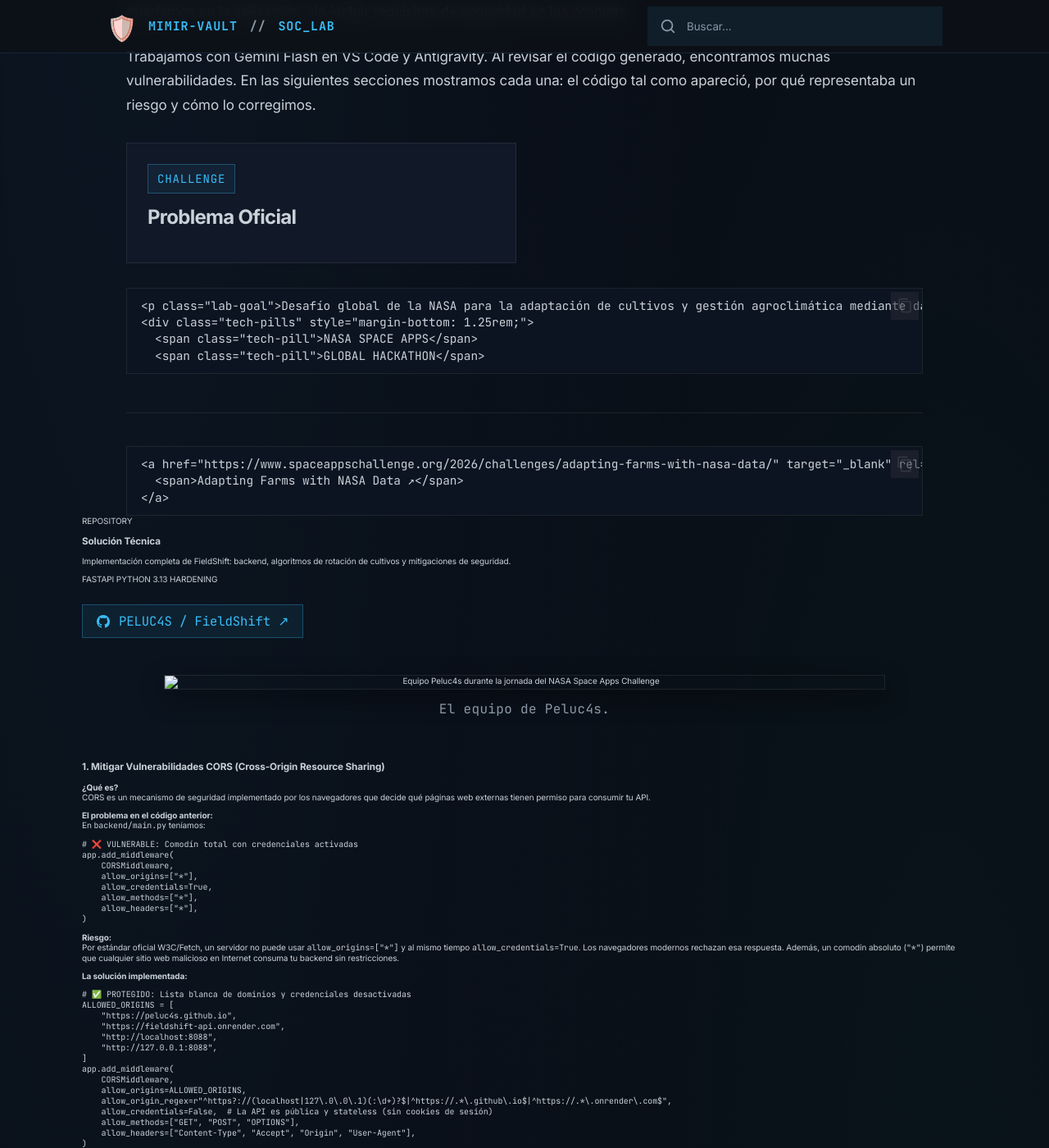
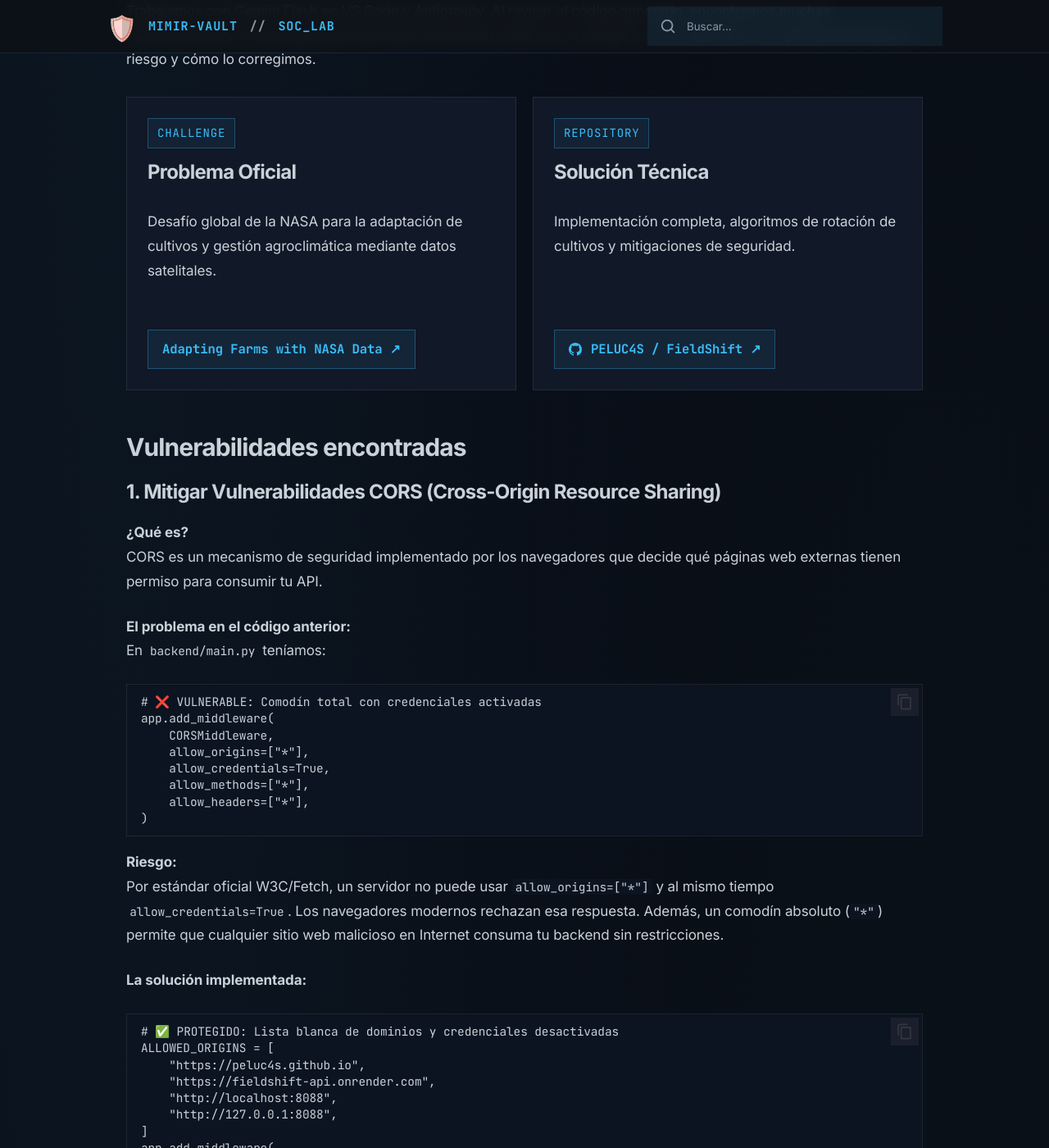
Before and after one commit to PELUC4S/Mimir-Vault, an MkDocs documentation site: the page built from docs/labs/nasa-hackaton.md, in a window 1280 px wide and 1400 px high, scrolled down 518 px. Shown: the whole window at 82% size. Built offline with MkDocs 1.6.1 and Material for MkDocs 9.7.7, drawn with Linux system fonts in a browser that asks for light colours; comment, search, counter and statistics services are not loaded; some of the changed text lies outside the part shown.

Commit message:
fix(labs): corrige renderizado de divs, titulo h1 y posiciona foto al final

```diff
--- a/docs/labs/nasa-hackaton.md
+++ b/docs/labs/nasa-hackaton.md
@@ -1,59 +1,46 @@
-<div class="profile-hero" markdown="1">
 
 <div style="text-align: center; margin-bottom: 1.75rem;">
   <img src="../assets/img/nasa-space-apps-logo.png" alt="NASA Space Apps Challenge" style="max-width: 440px; width: 100%; height: auto; filter: drop-shadow(0 0 14px rgba(56, 189, 248, 0.25));">
 </div>
 
-## Peluc4s to the <span class="title-highlight">Moon</span>
+<h1>Peluc4s to the <span class="title-highlight">Moon</span></h1>
 
-<p class="profile-bio">Durante el Space Apps Challenge nos propusimos resolver un problema real usando las APIs de la NASA. Como estudiantes de ciberseguridad (Universidad Provincial de Córdoba), decidimos aprovechar la ocasión para practicar algo que suele quedar en segundo plano: diseñar software pensando en la seguridad desde el principio, no como un paso posterior.</p>
+Durante el Space Apps Challenge nos propusimos resolver un problema real usando las APIs de la NASA. Como estudiantes de ciberseguridad (Universidad Provincial de Córdoba), decidimos aprovechar la ocasión para practicar algo que suele quedar en segundo plano: diseñar software pensando en la seguridad desde el principio, no como un paso posterior.
 
-<p>Para avanzar más rápido con el desarrollo, usamos asistentes de IA para generar parte del código. Nos interesaba saber qué tan seguro era ese código cuando lo pedíamos de la forma más habitual: describiendo las funcionalidades que queríamos en la aplicación, sin incluir requisitos de seguridad en los prompts.</p>
+Para avanzar más rápido con el desarrollo, usamos asistentes de IA para generar parte del código. Nos interesaba saber qué tan seguro era ese código cuando lo pedíamos de la forma más habitual: describiendo las funcionalidades que queríamos en la aplicación, sin incluir requisitos de seguridad en los prompts.
 
-<p>Trabajamos con Gemini Flash en VS Code y Antigravity. Al revisar el código generado, encontramos muchas vulnerabilidades. En las siguientes secciones mostramos cada una: el código tal como apareció, por qué representaba un riesgo y cómo lo corregimos.</p>
+Trabajamos con Gemini Flash en VS Code y Antigravity. Al revisar el código generado, encontramos muchas vulnerabilidades. En las siguientes secciones mostramos cada una: el código tal como apareció, por qué representaba un riesgo y cómo lo corregimos.
 
 <div class="lab-grid">
-  <article class="lab-card">
-    <span class="badge">CHALLENGE</span>
-    <div class="lab-header">
-      <h3>Problema Oficial</h3>
-    </div>
-    <p class="lab-goal">Desafío global de la NASA para la adaptación de cultivos y gestión agroclimática mediante datos satelitales.</p>
-    <div class="tech-pills" style="margin-bottom: 1.25rem;">
-      <span class="tech-pill">NASA SPACE APPS</span>
-      <span class="tech-pill">GLOBAL HACKATHON</span>
-    </div>
-    <a href="https://www.spaceappschallenge.org/2026/challenges/adapting-farms-with-nasa-data/" target="_blank" rel="noopener" style="display: inline-flex; align-items: center; gap: 0.5rem; margin-top: auto; padding: 0.45rem 0.85rem; color: #38bdf8; background: rgba(56, 189, 248, 0.08); border: 1px solid rgba(56, 189, 248, 0.3); border-radius: 4px; font-family: 'JetBrains Mono', monospace; font-size: 0.78rem; text-decoration: none; width: fit-content;">
-      <span>Adapting Farms with NASA Data ↗</span>
-    </a>
-  </article>
+<article class="lab-card">
+<span class="badge">CHALLENGE</span>
+<div class="lab-header">
+<h3>Problema Oficial</h3>
+</div>
+<p class="lab-goal">Desafío global de la NASA para la adaptación de cultivos y gestión agroclimática mediante datos satelitales.</p>
+<div class="tech-pills" style="margin-bottom: 1.25rem;">
+</div>
+<a href="https://www.spaceappschallenge.org/2026/challenges/adapting-farms-with-nasa-data/" target="_blank" rel="noopener" style="display: inline-flex; align-items: center; gap: 0.5rem; margin-top: auto; padding: 0.45rem 0.85rem; color: #38bdf8; background: rgba(56, 189, 248, 0.08); border: 1px solid rgba(56, 189, 248, 0.3); border-radius: 4px; font-family: 'JetBrains Mono', monospace; font-size: 0.78rem; text-decoration: none; width: fit-content;">
+<span>Adapting Farms with NASA Data ↗</span>
+</a>
+</article>
 
-  <article class="lab-card">
-    <span class="badge">REPOSITORY</span>
-    <div class="lab-header">
-      <h3>Solución Técnica</h3>
-    </div>
-    <p class="lab-goal">Implementación completa de FieldShift: backend, algoritmos de rotación de cultivos y mitigaciones de seguridad.</p>
-    <div class="tech-pills" style="margin-bottom: 1.25rem;">
-      <span class="tech-pill">FASTAPI</span>
-      <span class="tech-pill">PYTHON 3.13</span>
-      <span class="tech-pill">HARDENING</span>
-    </div>
-    <a href="https://github.com/PELUC4S/FieldShift" target="_blank" rel="noopener" style="display: inline-flex; align-items: center; gap: 0.55rem; margin-top: auto; padding: 0.45rem 0.85rem; color: #38bdf8; background: rgba(56, 189, 248, 0.08); border: 1px solid rgba(56, 189, 248, 0.3); border-radius: 4px; font-family: 'JetBrains Mono', monospace; font-size: 0.78rem; text-decoration: none; width: fit-content;">
-      <svg width="16" height="16" viewBox="0 0 24 24" fill="currentColor" style="flex-shrink: 0;"><path d="M12 0C5.37 0 0 5.37 0 12c0 5.31 3.435 9.795 8.205 11.385.6.105.825-.255.825-.57 0-.285-.015-1.23-.015-2.235-3.015.555-3.795-.735-4.035-1.41-.135-.345-.72-1.41-1.23-1.695-.42-.225-1.02-.78-.015-.795.945-.015 1.62.87 1.845 1.23 1.08 1.815 2.805 1.305 3.495.99.105-.78.42-1.305.765-1.605-2.67-.3-5.46-1.335-5.46-5.925 0-1.305.465-2.385 1.23-3.225-.12-.3-.54-1.53.12-3.18 0 0 1.005-.315 3.3 1.23.96-.27 1.98-.405 3-.405s2.04.135 3 .405c2.295-1.56 3.3-1.23 3.3-1.23.66 1.65.24 2.88.12 3.18.765.84 1.23 1.905 1.23 3.225 0 4.605-2.805 5.625-5.475 5.925.435.375.81 1.095.81 2.22 0 1.605-.015 2.895-.015 3.3 0 .315.225.69.825.57A12.02 12.02 0 0024 12c0-6.63-5.37-12-12-12z"/></svg>
-      <span>PELUC4S / FieldShift ↗</span>
-    </a>
-  </article>
+<article class="lab-card">
+<span class="badge">REPOSITORY</span>
+<div class="lab-header">
+<h3>Solución Técnica</h3>
+</div>
+<p class="lab-goal">Implementación completa, algoritmos de rotación de cultivos y mitigaciones de seguridad.</p>
+<div class="tech-pills" style="margin-bottom: 1.25rem;">
+</div>
+<a href="https://github.com/PELUC4S/FieldShift" target="_blank" rel="noopener" style="display: inline-flex; align-items: center; gap: 0.55rem; margin-top: auto; padding: 0.45rem 0.85rem; color: #38bdf8; background: rgba(56, 189, 248, 0.08); border: 1px solid rgba(56, 189, 248, 0.3); border-radius: 4px; font-family: 'JetBrains Mono', monospace; font-size: 0.78rem; text-decoration: none; width: fit-content;">
+<svg width="16" height="16" viewBox="0 0 24 24" fill="currentColor" style="flex-shrink: 0;"><path d="M12 0C5.37 0 0 5.37 0 12c0 5.31 3.435 9.795 8.205 11.385.6.105.825-.255.825-.57 0-.285-.015-1.23-.015-2.235-3.015.555-3.795-.735-4.035-1.41-.135-.345-.72-1.41-1.23-1.695-.42-.225-1.02-.78-.015-.795.945-.015 1.62.87 1.845 1.23 1.08 1.815 2.805 1.305 3.495.99.105-.78.42-1.305.765-1.605-2.67-.3-5.46-1.335-5.46-5.925 0-1.305.465-2.385 1.23-3.225-.12-.3-.54-1.53.12-3.18 0 0 1.005-.315 3.3 1.23.96-.27 1.98-.405 3-.405s2.04.135 3 .405c2.295-1.56 3.3-1.23 3.3-1.23.66 1.65.24 2.88.12 3.18.765.84 1.23 1.905 1.23 3.225 0 4.605-2.805 5.625-5.475 5.925.435.375.81 1.095.81 2.22 0 1.605-.015 2.895-.015 3.3 0 .315.225.69.825.57A12.02 12.02 0 0024 12c0-6.63-5.37-12-12-12z"/></svg>
+<span>PELUC4S / FieldShift ↗</span>
+</a>
+</article>
 </div>
 
-<figure style="margin: 2.25rem 0 2rem; text-align: center;">
-  <img src="../assets/img/hackathon-equipo-peluc4s.jpg" alt="Equipo Peluc4s durante la jornada del NASA Space Apps Challenge" style="width: 100%; max-width: 880px; border: 1px solid var(--mv-border); box-shadow: 0 10px 30px rgba(0, 0, 0, 0.45); display: block; margin: 0 auto;">
-  <figcaption style="margin-top: 0.65rem; color: var(--mv-muted); font-size: 0.8rem; font-family: 'JetBrains Mono', monospace; letter-spacing: 0.02em;">
-    El equipo de Peluc4s.
-  </figcaption>
-</figure>
-
----
+## Vulnerabilidades encontradas
 
 ### 1. Mitigar Vulnerabilidades CORS (Cross-Origin Resource Sharing)
 
@@ -462,3 +449,10 @@ Garantiza despliegues 100% deterministas y reproducibles. El servidor instalará
 | **20** | **Sacar admin y debug** | Sí | 🛡️ Implementado | La documentación interactiva de Swagger (`/docs`, `/redoc` y `/openapi.json`) se desactiva automáticamente cuando se detecta el entorno de producción (`ENVIRONMENT=production` o `RENDER=true`), manteniéndola disponible solo para desarrollo local. |
 
 </div>
+
+<figure style="margin: 3rem auto 1.5rem; text-align: center; max-width: 520px;">
+  <img src="../assets/img/hackathon-equipo-peluc4s.jpg" alt="Equipo Peluc4s durante la jornada del NASA Space Apps Challenge" style="width: 100%; height: auto; border: 1px solid var(--mv-border); border-radius: 6px; box-shadow: 0 10px 30px rgba(0, 0, 0, 0.45); display: block; margin: 0 auto;">
+  <figcaption style="margin-top: 0.75rem; color: var(--mv-muted); font-size: 0.85rem; font-family: 'JetBrains Mono', monospace; letter-spacing: 0.02em; text-align: center;">
+    El equipo de Peluc4s
+  </figcaption>
+</figure>
```
